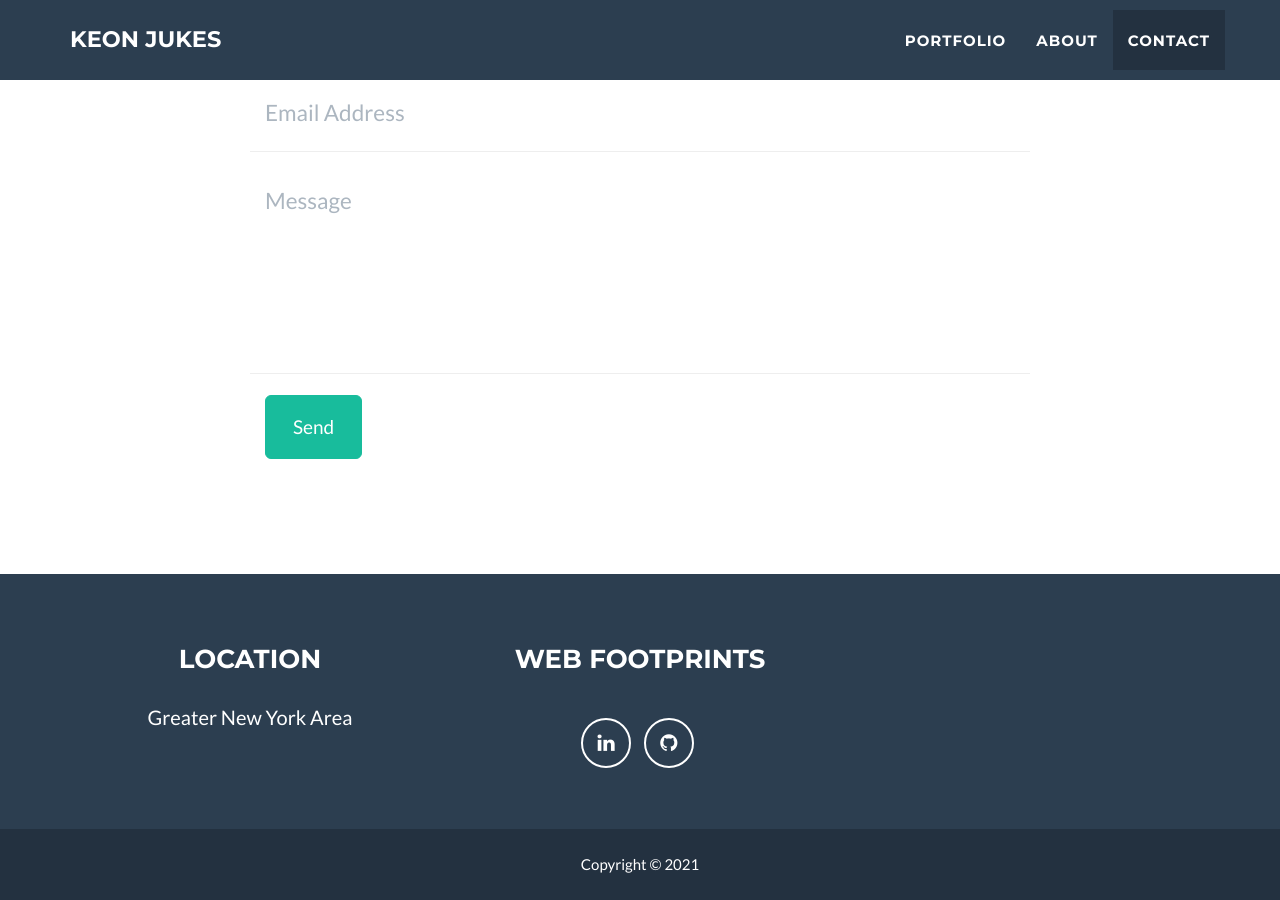
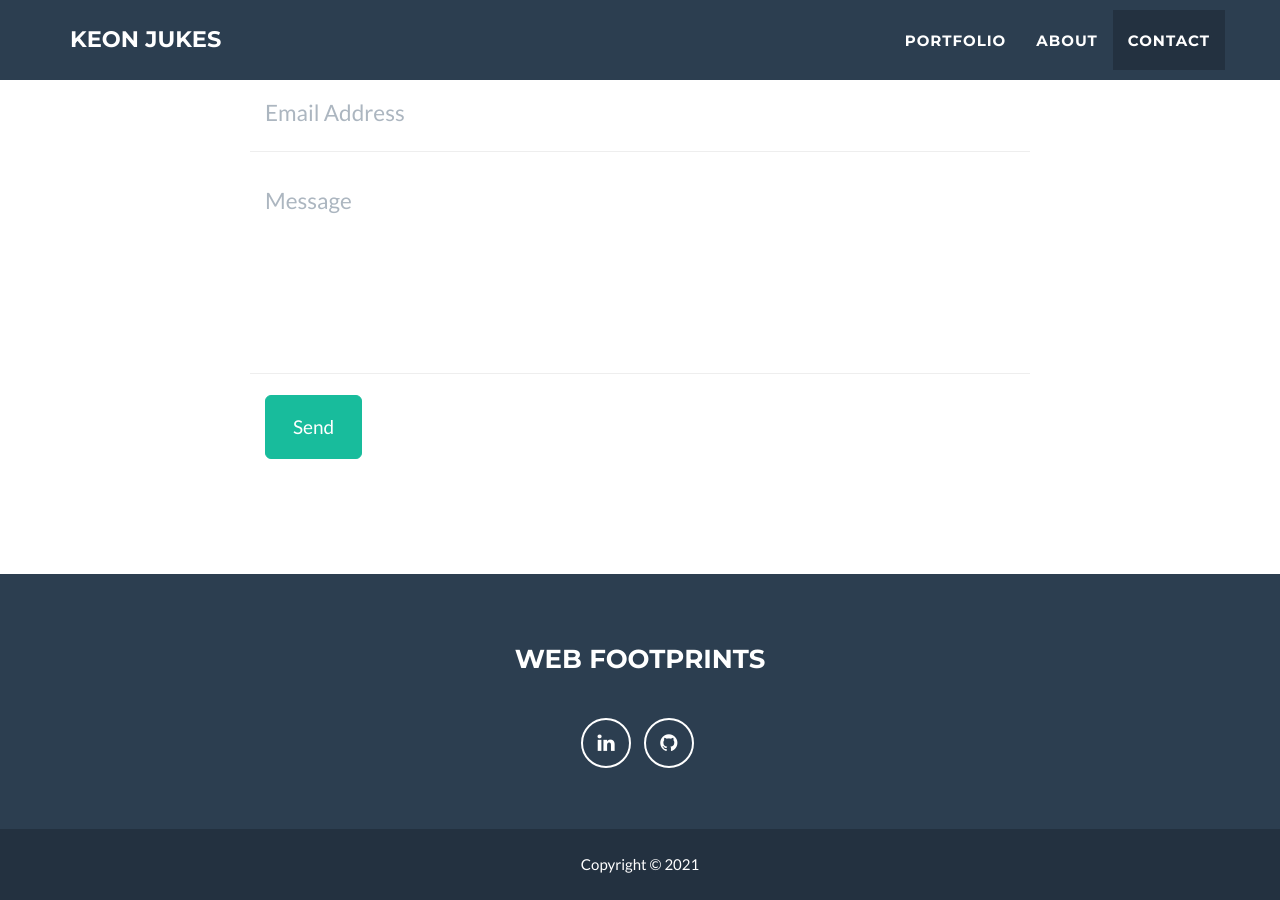
Before and after one commit to jeromelachaud/freelancer-theme, a Jekyll site: the page built from _posts/2014-07-18-project-1.markdown, in a window 1280 px wide and 900 px high, scrolled down 2464 px. Built offline with Jekyll 4.4.1, drawn with Linux system fonts in a browser that asks for light colours.

Commit message:
Update _config.yml

```diff
--- a/_config.yml
+++ b/_config.yml
@@ -33,7 +33,6 @@ color:
 # Footer settings
 footer:
 #   copyright: Keon Jukes
-  location: Location
   social: Web Footprints
 #   credits: Credits
 
@@ -46,8 +45,7 @@ social:
 
 
 # Postal address (add as many lines as necessary)
-address:
-  - line: Greater New York Area
+
 
 # # Credits content
 # credits: 'Keon Jukes.'
```
